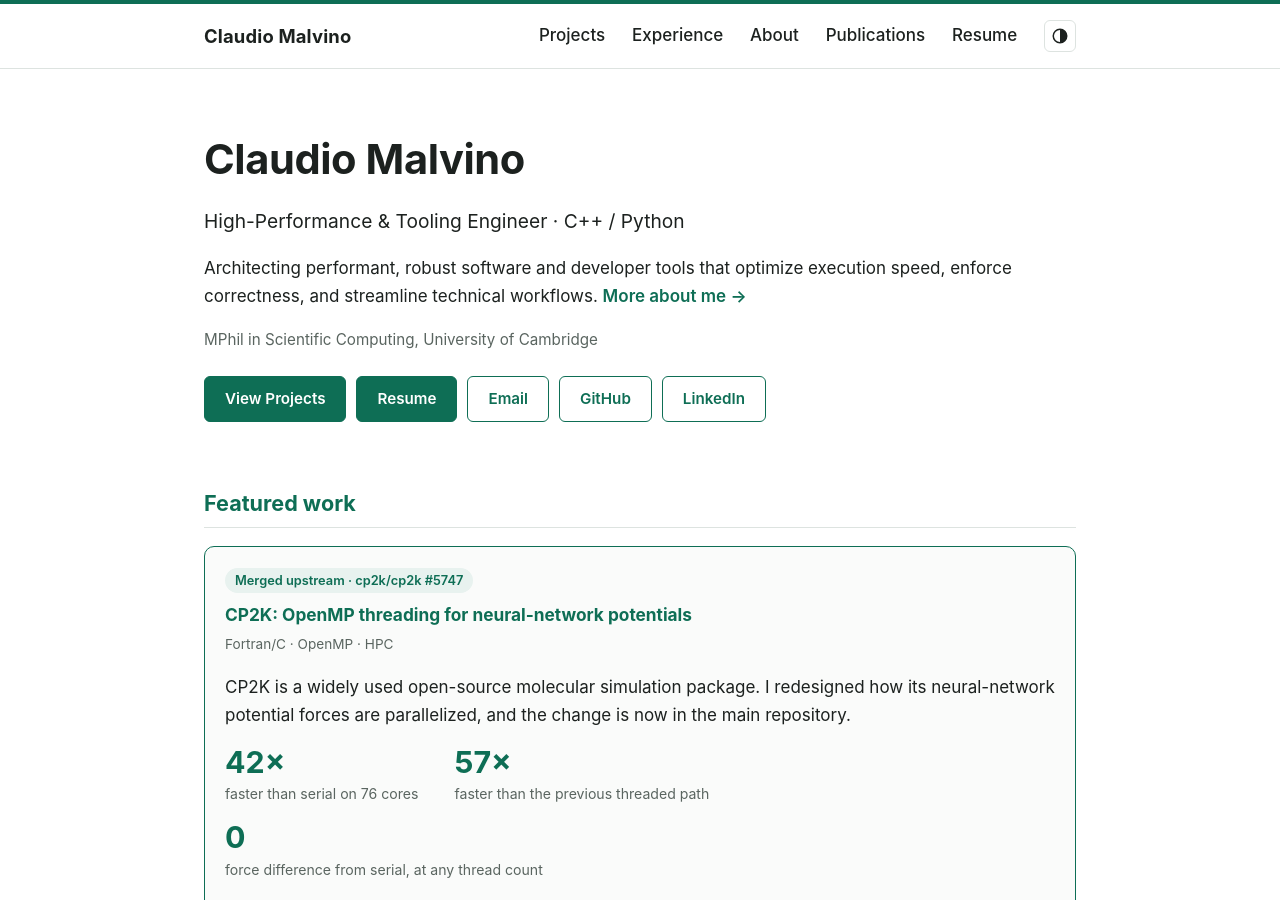
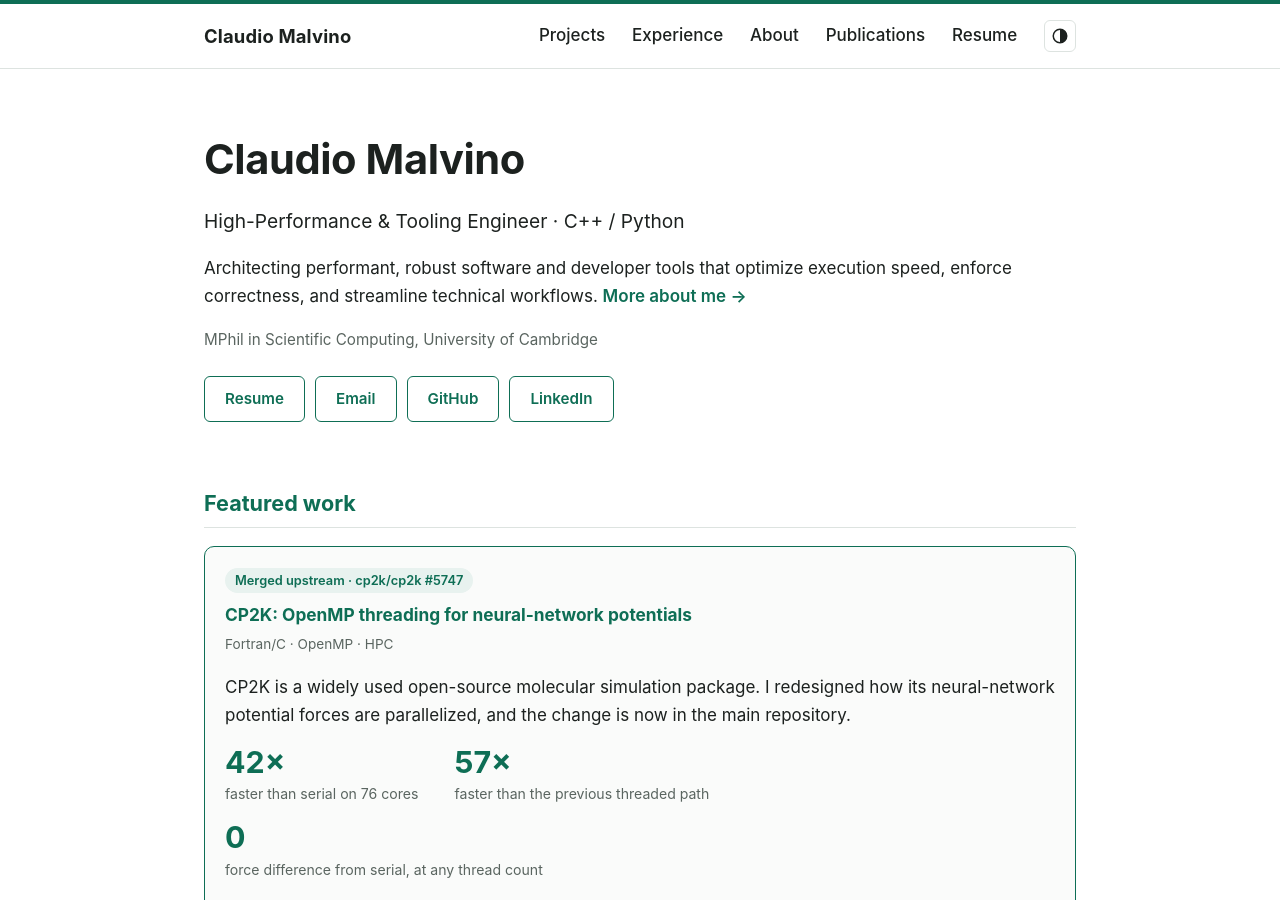
Before and after one commit to ClaudioRMalvino/claudiormalvino.github.io, a Jekyll site: the page built from index.html, in a window 1280 px wide and 900 px high. Built offline with Jekyll 4.4.1, drawn with Linux system fonts in a browser that asks for light colours.

Commit message:
Removed the 'view projects' button and changed the 'Resume' button to have the same style as the 'GitHub', 'LinkedIn', and 'Email' buttons.

```diff
--- a/assets/main.scss
+++ b/assets/main.scss
@@ -191,7 +191,6 @@ a:focus-visible {
   background: var(--accent-soft);
   filter: none;
 }
-
 /* ---- Sections ---- */
 section { margin-bottom: 40px; }
 
--- a/index.html
+++ b/index.html
@@ -15,8 +15,7 @@ layout: default
   </p>
 
   <div class="actions">
-    <a class="btn btn-primary" href="#projects">View Projects</a>
-    <a class="btn btn-secondary" href="/assets/Claudio-Malvino-Resume.pdf">Resume</a>
+    <a class="btn btn-outline" href="/assets/Claudio-Malvino-Resume.pdf">Resume</a>
 
     <a class="btn btn-outline" href="mailto:claudiormal@gmail.com">Email</a>
     <a class="btn btn-outline" href="https://github.com/ClaudioRMalvino" target="_blank" rel="noopener">GitHub</a>
```
